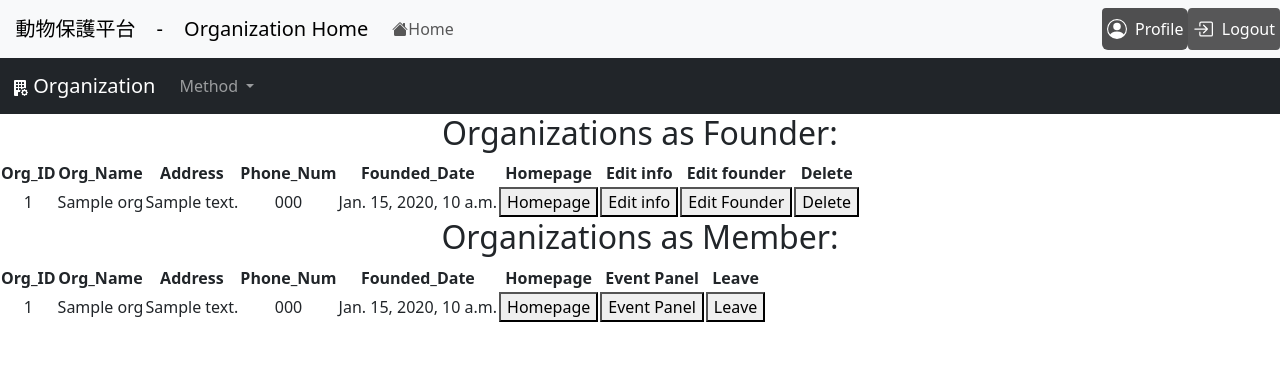
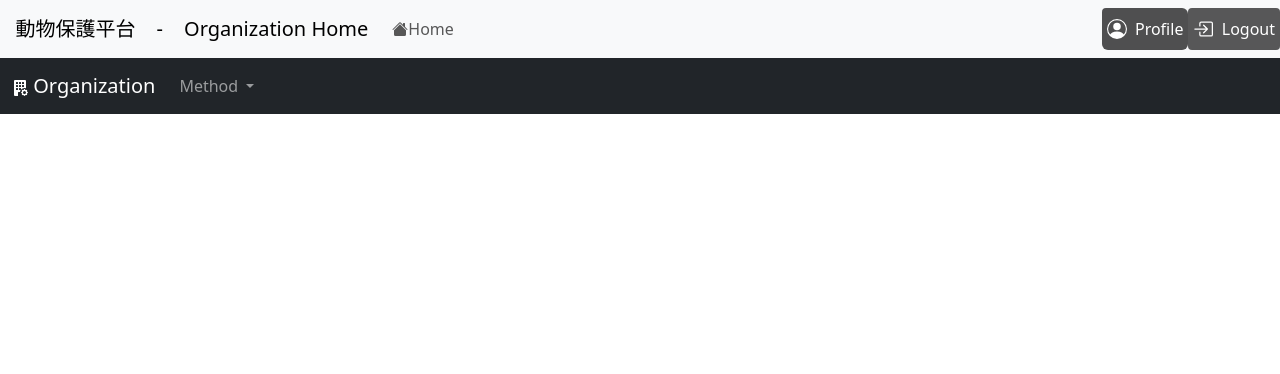
Before and after one commit to kbkbowo/DBM_final_project, a Django app: template templates/org_home.html in a window 1280 px wide. Shown: the top 374 px of the page. Run offline with Django 4.2, Linux system fonts and the light colour scheme; the template is opened without the code that fills it: most values are stand-ins (such as "Sample title", 1, 10 or a date in 2020); some libraries are stand-ins or nearby versions.

Commit message:
Add files via upload
QQ

```diff
--- a/templates/org_home.html
+++ b/templates/org_home.html
@@ -14,11 +14,20 @@
     <title>Organization Home</title>
 </head>
 
+<style>
+    .Founder, .Member {
+        display: none;
+    }
+</style>
 <script src="https://ajax.googleapis.com/ajax/libs/jquery/3.7.1/jquery.min.js"></script>
 <script>
+
     $(document).ready(function () {
-        $('.Founder, .Member').click(function(){
-            $('.Founder, .Member').toggle
+        $('#FounderLink').click(function(){
+            $('.Founder').toggle();
+        })
+        $('#MemberLink').click(function(){
+            $('.Member').toggle();
         })
     });
 </script>
@@ -64,8 +73,8 @@
             <!-- ---------- -->
             <li><hr class="dropdown-divider" color="white"></li>
 
-            <li><button id="Founder">Organizations as Founder</button></li>
-            <li><button id="Member"> Organizations as Member</button></li>
+            <li><a class="dropdown-item" href="#" id="FounderLink">Organizations as Founder</a></li>
+            <li><a class="dropdown-item" href="#" id="MemberLink">Organizations as Member</a></li>
 
             </ul>
           </li>
@@ -96,26 +105,26 @@
         <!-- display {{ owned_orgs }} with a table-->
         <div class="Founder">
         <h2>Organizations as Founder: </h2>
-        <table>
+        <table style="margin-left:auto; margin-right:auto; margin-top: 5px; margin-bottom: 10px;">
             <tr>
-                <th>Org_ID</th>
-                <th>Org_Name</th>
-                <th>Address</th>
-                <th>Phone_Num</th>
-                <th>Founded_Date</th>
-                <th>Homepage</th>
-                <th>Edit info</th>
-                <th>Edit founder</th>
-                <th>Delete</th>
+                <th ms-auto>Org_ID</th>
+                <th ms-auto>Org_Name</th>
+                <th ms-auto>Address</th>
+                <th ms-auto>Phone_Num</th>
+                <th ms-auto>Founded_Date</th>
+                <th ms-auto>Homepage</th>
+                <th ms-auto>Edit info</th>
+                <th ms-auto>Edit founder</th>
+                <th ms-auto>Delete</th>
             </tr>
             {% for org in owned_orgs %}
             <tr>
-                <td>{{ org.org_id }}</td>
-                <td>{{ org.org_name }}</td>
-                <td>{{ org.org_address }}</td>
-                <td>{{ org.org_phone }}</td>
-                <td>{{ org.org_founded_date }}</td>
-                <td><form><button type="submit" formaction="../org_home/{{ org.org_id }}">Homepage</button></form></td>
+                <td ms-auto>{{ org.org_id }}</td>
+                <td ms-auto>{{ org.org_name }}</td>
+                <td ms-auto>{{ org.org_address }}</td>
+                <td ms-auto>{{ org.org_phone }}</td>
+                <td ms-auto>{{ org.org_founded_date }}</td>
+                <td ms-auto><form><button type="submit" formaction="../org_home/{{ org.org_id }}">Homepage</button></form></td>
                 <td><form><button type="submit" formaction="../org_home/{{ org.org_id }}/edit_info">Edit info</button></form></td>
                 <td><form><button type="submit" formaction="../org_home/{{ org.org_id }}/edit_founder">Edit Founder</button></form></td>
                 <td><form><button type="submit" formaction="../org_home/{{ org.org_id }}/delete">Delete</button></form></td>
@@ -126,24 +135,24 @@
 
     <div class="Member">
         <h2>Organizations as Member: </h2>
-        <table>
+        <table style="margin-left:auto; margin-right:auto; margin-top: 5px; margin-bottom: 10px;">
             <tr>
-                <th>Org_ID</th>
-                <th>Org_Name</th>
-                <th>Address</th>
-                <th>Phone_Num</th>
-                <th>Founded_Date</th>
-                <th>Homepage</th>
-                <th>Event Panel</th>
-                <th>Leave</th>
+                <th ms-auto>Org_ID</th>
+                <th ms-auto>Org_Name</th>
+                <th ms-auto>Address</th>
+                <th ms-auto>Phone_Num</th>
+                <th ms-auto>Founded_Date</th>
+                <th ms-auto>Homepage</th>
+                <th ms-auto>Event Panel</th>
+                <th ms-auto>Leave</th>
             </tr>
             {% for org in attending_orgs %}
             <tr>
-                <td>{{ org.org_id }}</td>
-                <td>{{ org.org_name }}</td>
-                <td>{{ org.org_address }}</td>
-                <td>{{ org.org_phone }}</td>
-                <td>{{ org.org_founded_date }}</td>
+                <td ms-auto>{{ org.org_id }}</td>
+                <td ms-auto>{{ org.org_name }}</td>
+                <td ms-auto>{{ org.org_address }}</td>
+                <td ms-auto>{{ org.org_phone }}</td>
+                <td ms-auto>{{ org.org_founded_date }}</td>
                 <td><form><button type="submit" formaction="../org_home/{{ org.org_id }}">Homepage</button></form></td>
                 <td><form><button type="submit" formaction="../org_home/{{ org.org_id }}/event_panel">Event Panel</button></form></td>
                 <td><form><button type="submit" formaction="../org_home/{{ org.org_id }}/leave">Leave</button></form></td>
@@ -154,33 +163,19 @@
         <!-- Build org -->
     <!-- </body> -->
 
+    <!-- <script>
+        $(document).ready(function(){
+          $("a").click(function(){
+            $(".F").toggle(1000);
+            $(".G").toggle(100);
+          });
+        });
+        </script>
 
+        <a href="#">Toggle between hide and show for a p element</a>
+
+        <div class ="F">This is a paragraph.</div>
+        <div class ="G">SSSSS</div> -->
 
 
 {% endblock %}
-
-
-<!-- Build Organization button -->
-<ul class="dropdown">
-    <li class="navbar-nav ">
-        <a class="nav-link" href="{% url 'org_build' %}" style="display: flex; align-items: center;" >
-            <svg xmlns="http://www.w3.org/2000/svg" width="16" height="16" fill="currentColor" class="bi bi-building-add" viewBox="0 0 16 16">
-                <path d="M12.5 16a3.5 3.5 0 1 0 0-7 3.5 3.5 0 0 0 0 7m.5-5v1h1a.5.5 0 0 1 0 1h-1v1a.5.5 0 0 1-1 0v-1h-1a.5.5 0 0 1 0-1h1v-1a.5.5 0 0 1 1 0"/>
-                <path d="M2 1a1 1 0 0 1 1-1h10a1 1 0 0 1 1 1v6.5a.5.5 0 0 1-1 0V1H3v14h3v-2.5a.5.5 0 0 1 .5-.5H8v4H3a1 1 0 0 1-1-1z"/>
-                <path d="M4.5 2a.5.5 0 0 0-.5.5v1a.5.5 0 0 0 .5.5h1a.5.5 0 0 0 .5-.5v-1a.5.5 0 0 0-.5-.5zm3 0a.5.5 0 0 0-.5.5v1a.5.5 0 0 0 .5.5h1a.5.5 0 0 0 .5-.5v-1a.5.5 0 0 0-.5-.5zm3 0a.5.5 0 0 0-.5.5v1a.5.5 0 0 0 .5.5h1a.5.5 0 0 0 .5-.5v-1a.5.5 0 0 0-.5-.5zm-6 3a.5.5 0 0 0-.5.5v1a.5.5 0 0 0 .5.5h1a.5.5 0 0 0 .5-.5v-1a.5.5 0 0 0-.5-.5zm3 0a.5.5 0 0 0-.5.5v1a.5.5 0 0 0 .5.5h1a.5.5 0 0 0 .5-.5v-1a.5.5 0 0 0-.5-.5zm3 0a.5.5 0 0 0-.5.5v1a.5.5 0 0 0 .5.5h1a.5.5 0 0 0 .5-.5v-1a.5.5 0 0 0-.5-.5zm-6 3a.5.5 0 0 0-.5.5v1a.5.5 0 0 0 .5.5h1a.5.5 0 0 0 .5-.5v-1a.5.5 0 0 0-.5-.5zm3 0a.5.5 0 0 0-.5.5v1a.5.5 0 0 0 .5.5h1a.5.5 0 0 0 .5-.5v-1a.5.5 0 0 0-.5-.5z"/>
-              </svg>
-            Build Organization
-        </a>
-    </li>
-
-    <!-- Browse/Join Organization button -->
-    <li class="navbar-nav ">
-        <a class="nav-link" href="{% url 'org_build' %}" style="display: flex; align-items: center;" >
-            <svg xmlns="http://www.w3.org/2000/svg" width="16" height="16" fill="currentColor" class="bi bi-building" viewBox="0 0 16 16">
-                <path d="M4 2.5a.5.5 0 0 1 .5-.5h1a.5.5 0 0 1 .5.5v1a.5.5 0 0 1-.5.5h-1a.5.5 0 0 1-.5-.5zm3 0a.5.5 0 0 1 .5-.5h1a.5.5 0 0 1 .5.5v1a.5.5 0 0 1-.5.5h-1a.5.5 0 0 1-.5-.5zm3.5-.5a.5.5 0 0 0-.5.5v1a.5.5 0 0 0 .5.5h1a.5.5 0 0 0 .5-.5v-1a.5.5 0 0 0-.5-.5zM4 5.5a.5.5 0 0 1 .5-.5h1a.5.5 0 0 1 .5.5v1a.5.5 0 0 1-.5.5h-1a.5.5 0 0 1-.5-.5zM7.5 5a.5.5 0 0 0-.5.5v1a.5.5 0 0 0 .5.5h1a.5.5 0 0 0 .5-.5v-1a.5.5 0 0 0-.5-.5zm2.5.5a.5.5 0 0 1 .5-.5h1a.5.5 0 0 1 .5.5v1a.5.5 0 0 1-.5.5h-1a.5.5 0 0 1-.5-.5zM4.5 8a.5.5 0 0 0-.5.5v1a.5.5 0 0 0 .5.5h1a.5.5 0 0 0 .5-.5v-1a.5.5 0 0 0-.5-.5zm2.5.5a.5.5 0 0 1 .5-.5h1a.5.5 0 0 1 .5.5v1a.5.5 0 0 1-.5.5h-1a.5.5 0 0 1-.5-.5zm3.5-.5a.5.5 0 0 0-.5.5v1a.5.5 0 0 0 .5.5h1a.5.5 0 0 0 .5-.5v-1a.5.5 0 0 0-.5-.5z"/>
-                <path d="M2 1a1 1 0 0 1 1-1h10a1 1 0 0 1 1 1v14a1 1 0 0 1-1 1H3a1 1 0 0 1-1-1zm11 0H3v14h3v-2.5a.5.5 0 0 1 .5-.5h3a.5.5 0 0 1 .5.5V15h3z"/>
-              </svg>
-            Browse/Join Organization
-        </a>
-    </li>
-</ul>
```
